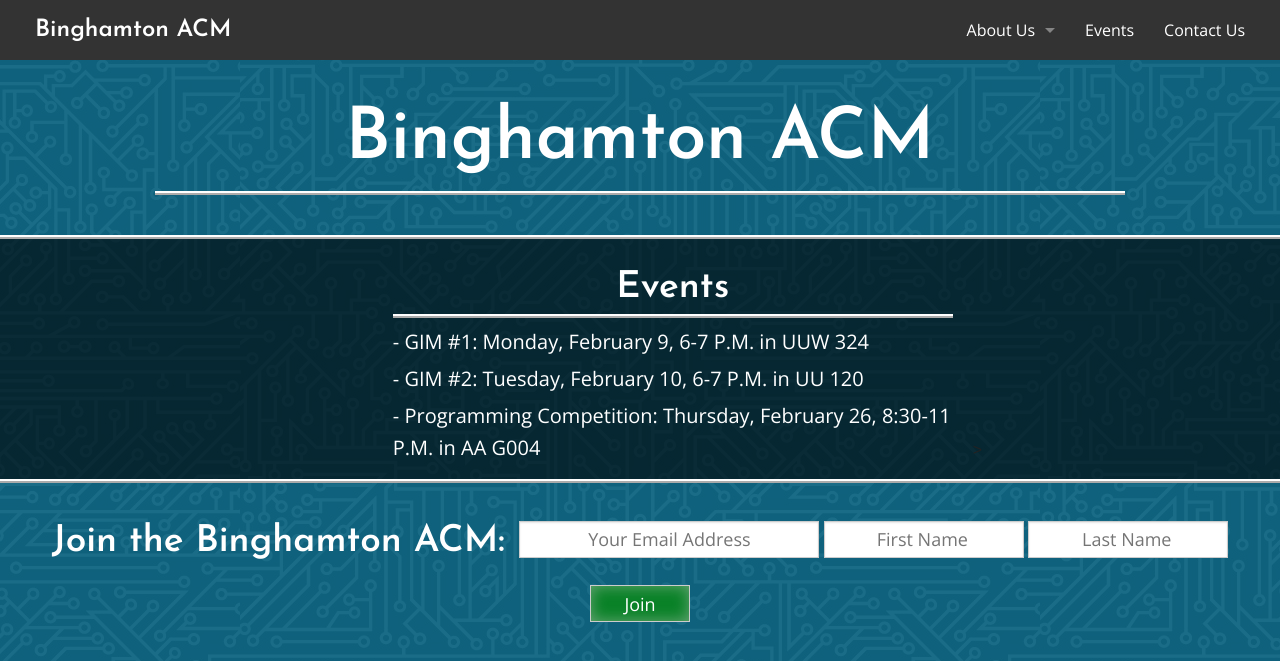
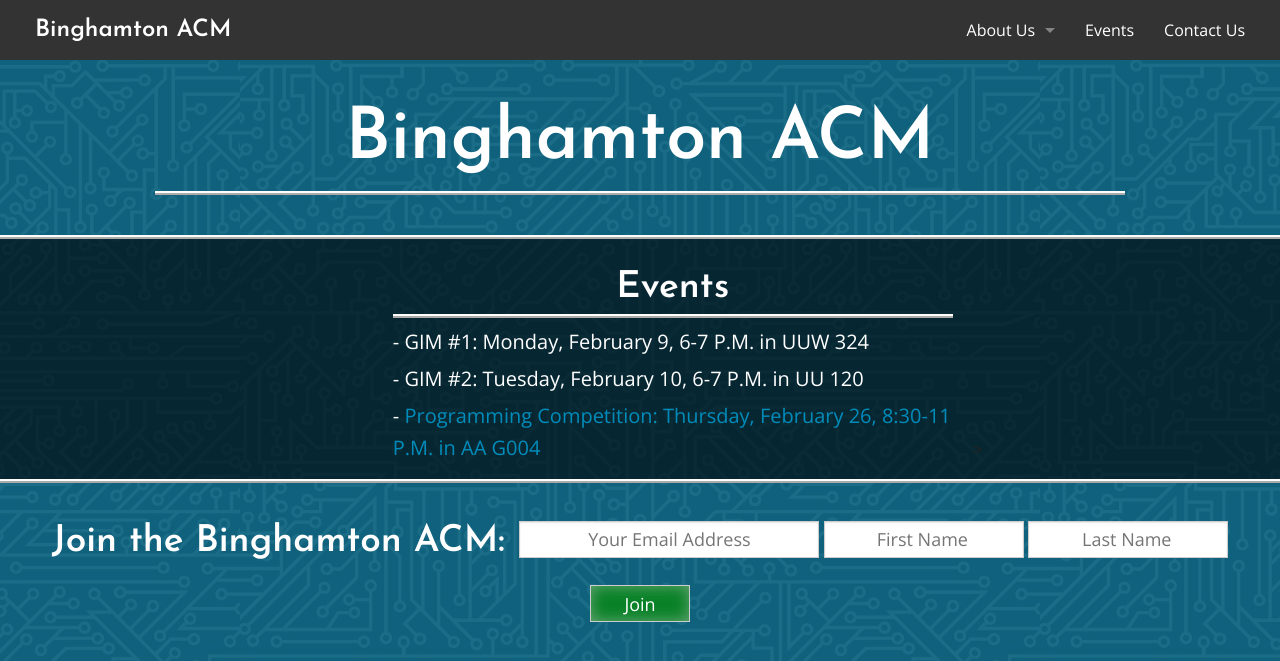
Before and after one commit to BinghamtonACM/old-web, a Jekyll site: the page built from events.html, in a window 1280 px wide. Shown: the top 661 px of the page. Built offline with Jekyll 4.4.1, drawn with Linux system fonts in a browser that asks for light colours; comment, search, counter and statistics services are not loaded; part of the change alters nothing that is shown.

Commit message:
add link for PC feb

```diff
--- a/events.html
+++ b/events.html
@@ -19,7 +19,7 @@ ul#acm-components li p { margin: 0; padding-bottom: 5px; }
 		<h2>Events</h2>
 		<p>- GIM #1: Monday, February 9, 6-7 P.M. in UUW 324</p>
 		<p>- GIM #2: Tuesday, February 10, 6-7 P.M. in UU 120</p>
-		<p>- Programming Competition: Thursday, February 26, 8:30-11 P.M. in AA G004</p>
+        <p>- <a href="www.hackerrank.com/bingacm-feb15">Programming Competition: Thursday, February 26, 8:30-11 P.M. in AA G004</a></p>
 	</li>>
   </ul>
   {% include mailchimp.html %}
```
